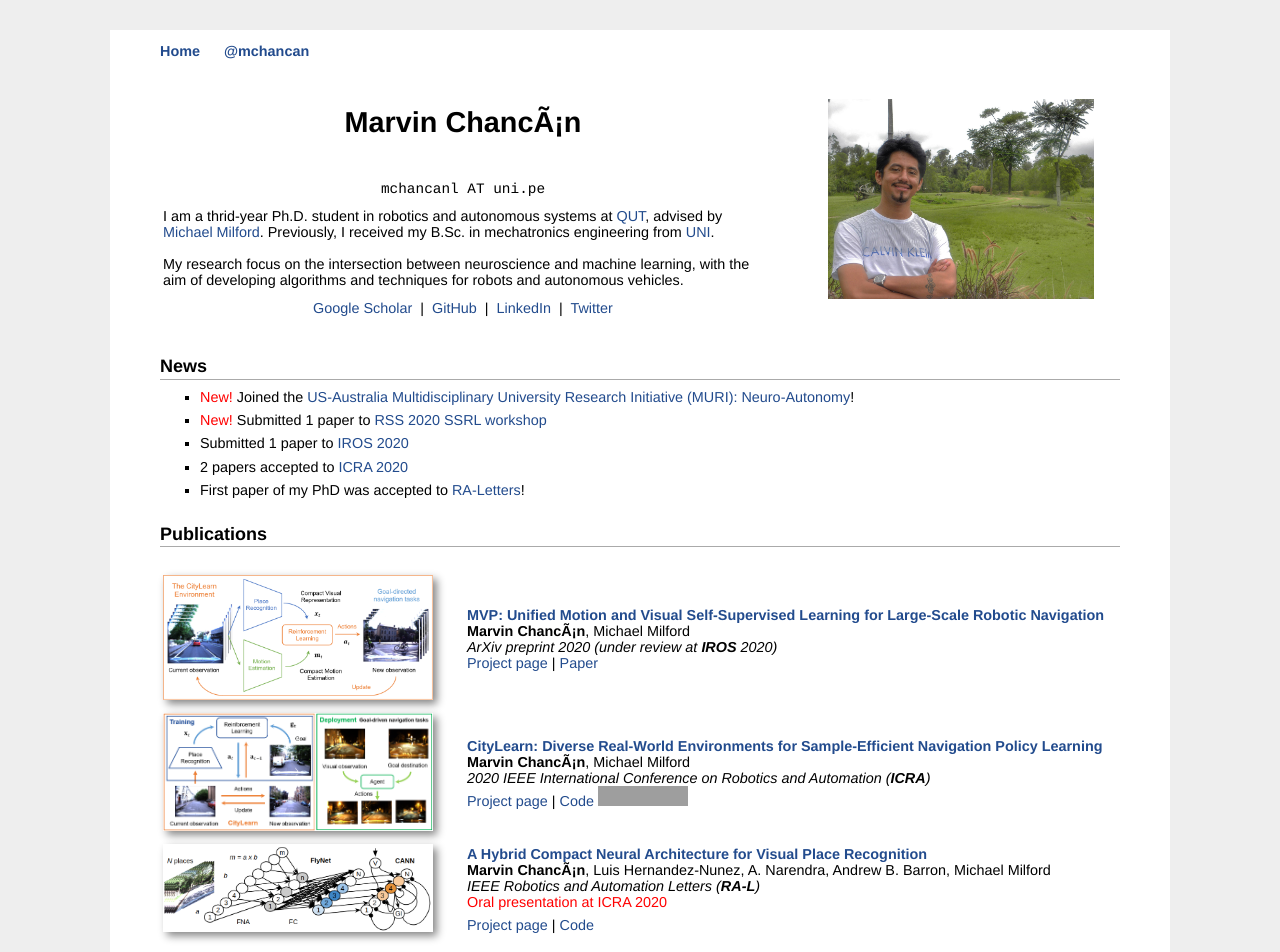
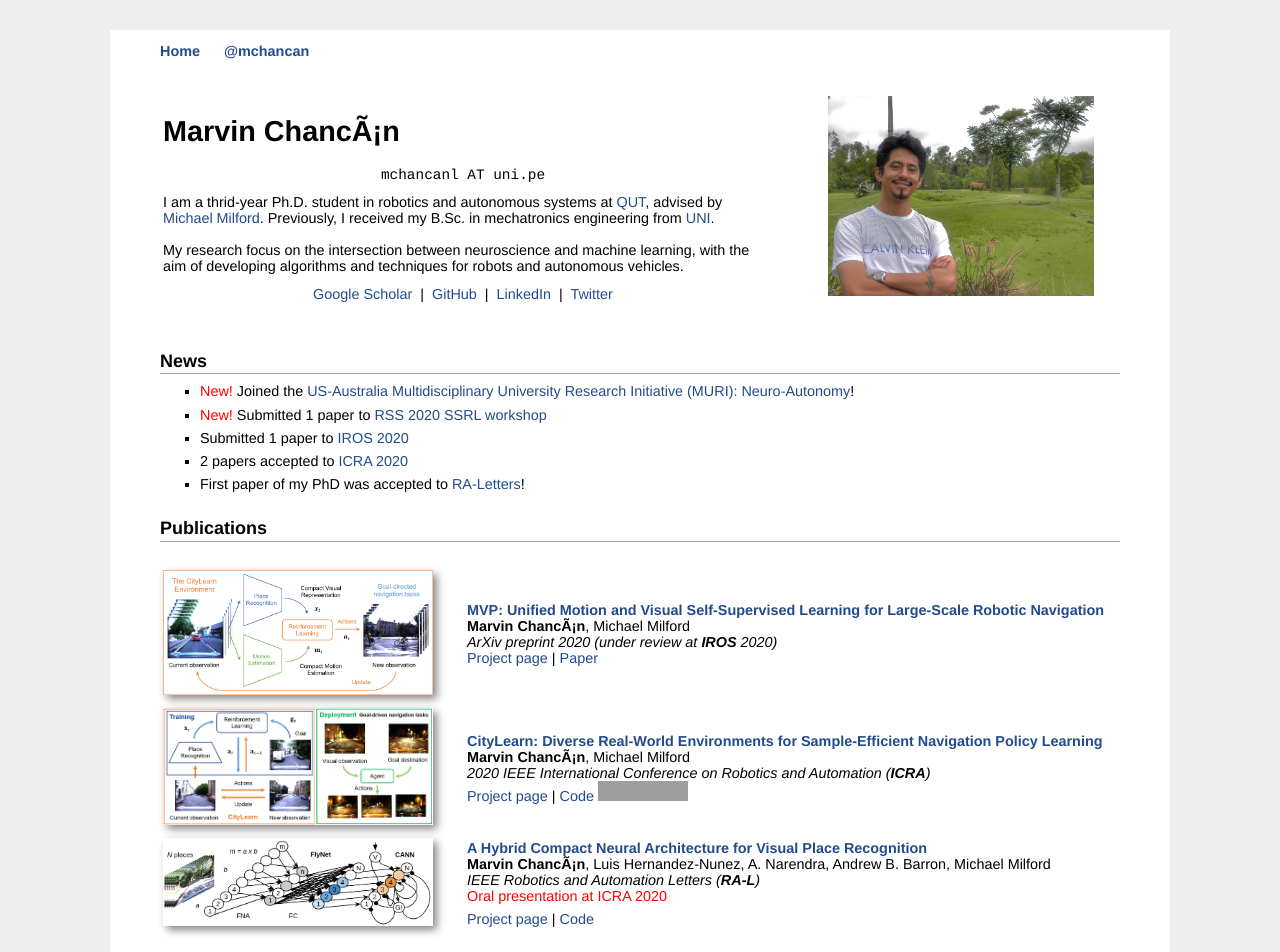
Before and after one commit to mchancan/mchancan.github.io, a Jekyll site: the page built from index.html, in a window 1280 px wide. Shown: the top 952 px of the page. Built offline with Jekyll 4.4.1, drawn with Linux system fonts in a browser that asks for light colours; comment, search, counter and statistics services are not loaded; grey boxes are pictures that could not be loaded.

Commit message:
Update index.html

```diff
--- a/index.html
+++ b/index.html
@@ -8,11 +8,11 @@ title: Marvin's Homepage
 <tr>
 	<td width="600">
 		<!--<div id="toptitle">-->
+		<p align="center">
 		<h1>
-		<p align="center">
 			<b>Marvin Chancán</b>
+		</h1>
 		</p>
-		</h1>
 		<!--</div>-->
 		<p align="center">
 			<font face="courier">mchancanl AT uni.pe</font>
```
